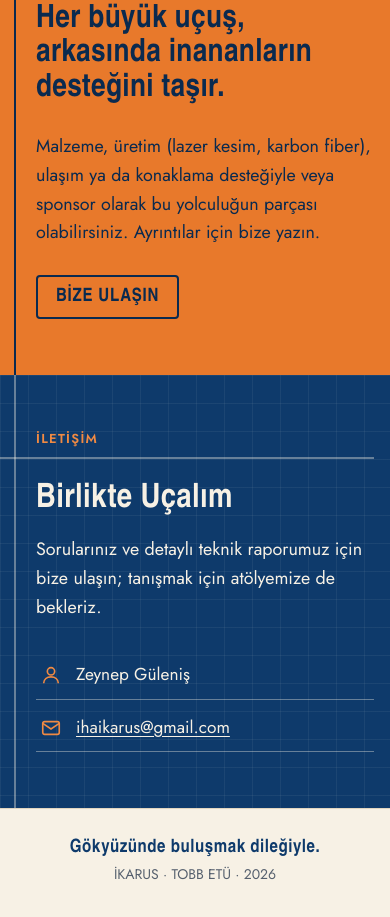
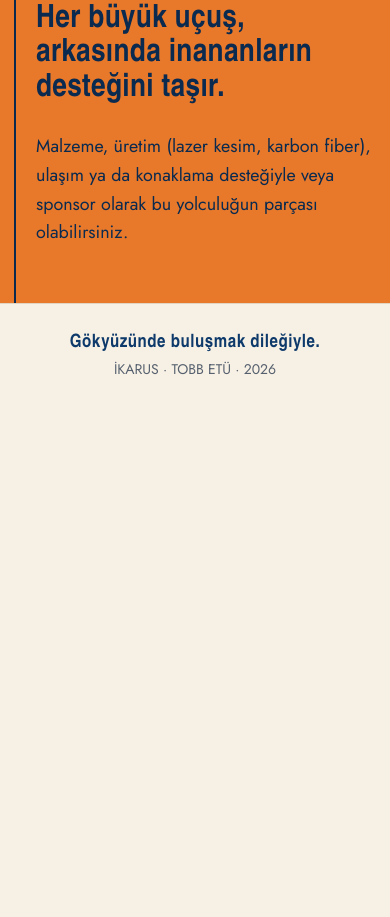
Before and after one commit to ROGOYATO/ikarus, a website built with Vite: page index.html in a window 390 px wide. Shown: the part 7435-8352 px from the top of the page. After the commit the page ends 7855 px from the top, so only its background shows below. Built offline with nearby package versions, Linux system fonts and the light colour scheme; a web font is replaced by a local one.

Commit message:
Remove contact section for now
Drops the contact section and the links that pointed to it (top bar
button, support section button); the support note stays.

Co-Authored-By: Claude Opus 5.5 <noreply@anthropic.com>
Claude-Session: https://claude.ai/code/session_015zjZwnWERrxaFZH8WZKDwA

```diff
--- a/index.html
+++ b/index.html
@@ -23,7 +23,6 @@
     </div>
   </div>
   <div class="spacer"></div>
-  <a class="iconbtn cta" href="#iletisim">İletişim</a>
   <button class="iconbtn" id="themeBtn" aria-label="Tema değiştir" title="Tema değiştir">
     <svg viewBox="0 0 24 24" fill="none" stroke="currentColor" stroke-width="2" aria-hidden="true"><circle cx="12" cy="12" r="4.5"/><path d="M12 2v2.5M12 19.5V22M2 12h2.5M19.5 12H22M4.9 4.9l1.8 1.8M17.3 17.3l1.8 1.8M4.9 19.1l1.8-1.8M17.3 6.7l1.8-1.8"/></svg>
   </button>
@@ -310,22 +309,10 @@
   <div class="wrap">
     <p class="kicker">Destek olun</p>
     <p class="statement">Her büyük uçuş, arkasında inananların desteğini taşır.</p>
-    <p class="lead">Malzeme, üretim (lazer kesim, karbon fiber), ulaşım ya da konaklama desteğiyle veya sponsor olarak bu yolculuğun parçası olabilirsiniz. Ayrıntılar için bize yazın.</p>
-    <div class="actions"><a class="btn" href="#iletisim">Bize ulaşın</a></div>
+    <p class="lead">Malzeme, üretim (lazer kesim, karbon fiber), ulaşım ya da konaklama desteğiyle veya sponsor olarak bu yolculuğun parçası olabilirsiniz.</p>
   </div>
 </section>
 
-<section class="slide navy" id="iletisim">
-  <div class="wrap">
-    <p class="kicker">İletişim</p>
-    <h2>Birlikte Uçalım</h2>
-    <p class="lead">Sorularınız ve detaylı teknik raporumuz için bize ulaşın; tanışmak için atölyemize de bekleriz.</p>
-    <ul class="contact">
-      <li><svg viewBox="0 0 24 24" fill="none" stroke="currentColor" stroke-width="1.8" aria-hidden="true"><circle cx="12" cy="8" r="4"/><path d="M4 21c0-4.4 3.6-7 8-7s8 2.6 8 7"/></svg><span>Zeynep Güleniş</span></li>
-      <li><svg viewBox="0 0 24 24" fill="none" stroke="currentColor" stroke-width="1.8" aria-hidden="true"><rect x="3" y="5" width="18" height="14" rx="2"/><path d="m3 7 9 6 9-6"/></svg><a href="mailto:ihaikarus@gmail.com">ihaikarus@gmail.com</a></li>
-    </ul>
-  </div>
-</section>
 </main>
 
 <footer class="site">
--- a/src/home.css
+++ b/src/home.css
@@ -82,8 +82,6 @@ h1, h2, h3 { text-wrap: balance; }
 }
 .iconbtn:hover { border-color: var(--accent); }
 .iconbtn svg { width: 18px; height: 18px; }
-.iconbtn.cta { background: var(--accent); border-color: var(--accent); color: var(--orange-ink); font-weight: 600; }
-.iconbtn.cta:hover { background: color-mix(in srgb, var(--accent) 88%, #fff); }
 
 /* ---------- slides ---------- */
 .slide { position: relative; overflow: hidden; padding-block: clamp(56px, 8vw, 104px); }
@@ -211,13 +209,6 @@ td:first-child { color: var(--muted); }
 .facts { display: flex; flex-wrap: wrap; gap: 8px 22px; margin: 18px 0 0; padding: 0; list-style: none; font-size: 15px; color: var(--muted); }
 .facts b { font: 700 1.35rem/1 var(--f-display); color: var(--ink); margin-right: 4px; }
 
-/* ---------- contact ---------- */
-.contact { list-style: none; padding: 0; margin: 30px 0 0; display: grid; gap: 4px; max-width: 520px; }
-.contact li { display: flex; align-items: center; gap: 14px; padding: 10px 0 10px 4px; border-bottom: 1px solid var(--navy-rule); font-size: 1.08rem; }
-.contact svg { width: 22px; height: 22px; flex: none; color: var(--navy-accent); }
-.contact a { color: var(--navy-ink); }
-.contact small { color: var(--navy-muted); font-size: 14px; }
-
 footer.site { border-top: 1px solid var(--line); padding: 28px 16px 40px; text-align: center; font-size: 14px; color: var(--muted); display: grid; gap: 4px; }
 footer.site em { font-style: normal; font: 600 1.15rem var(--f-display); letter-spacing: 0.03em; color: var(--ink); }
 
@@ -233,7 +224,6 @@ footer.site em { font-style: normal; font: 600 1.15rem var(--f-display); letter-
   .stats, .feats { grid-template-columns: minmax(0, 1fr); }
   .stats { gap: 18px; }
   .cards { --n: 1 !important; }
-  .iconbtn.cta { display: none; }
   body { font-size: 16px; }
 }
 @media (prefers-reduced-motion: reduce) {
```
Also changed, not shown: README.md.
